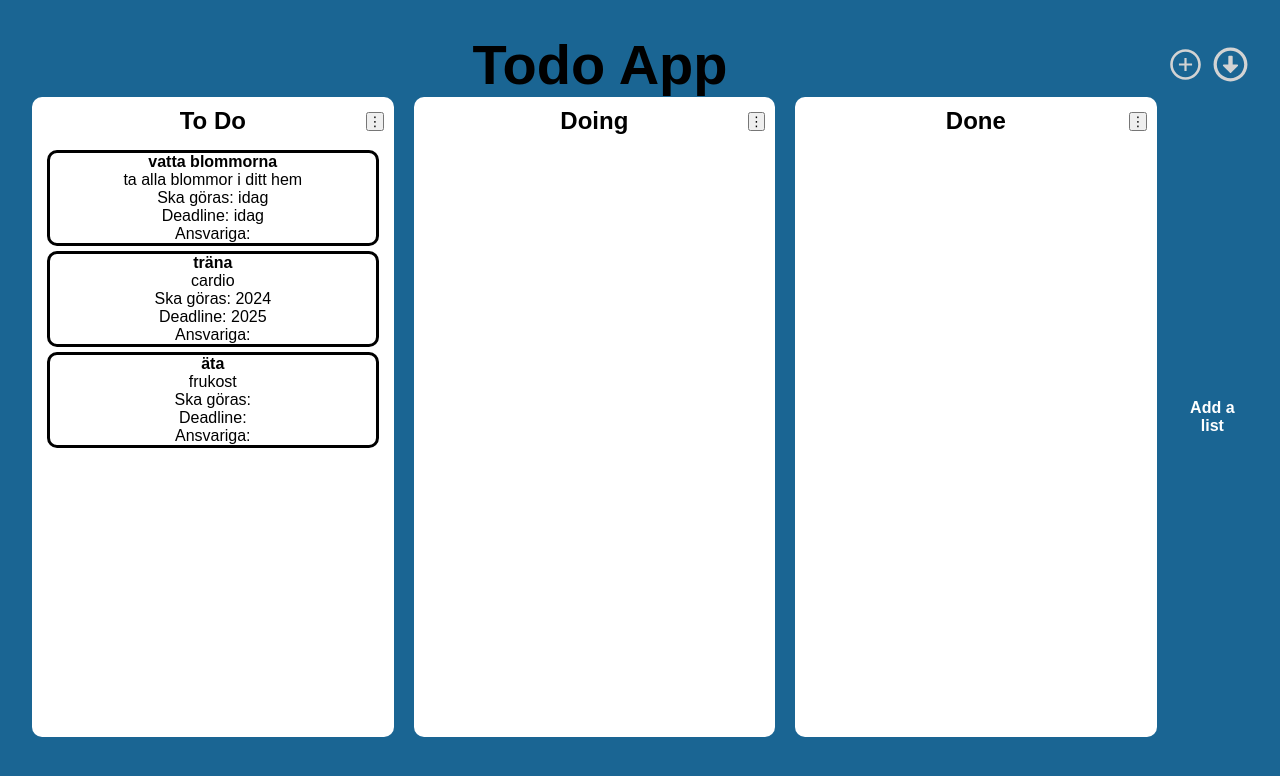
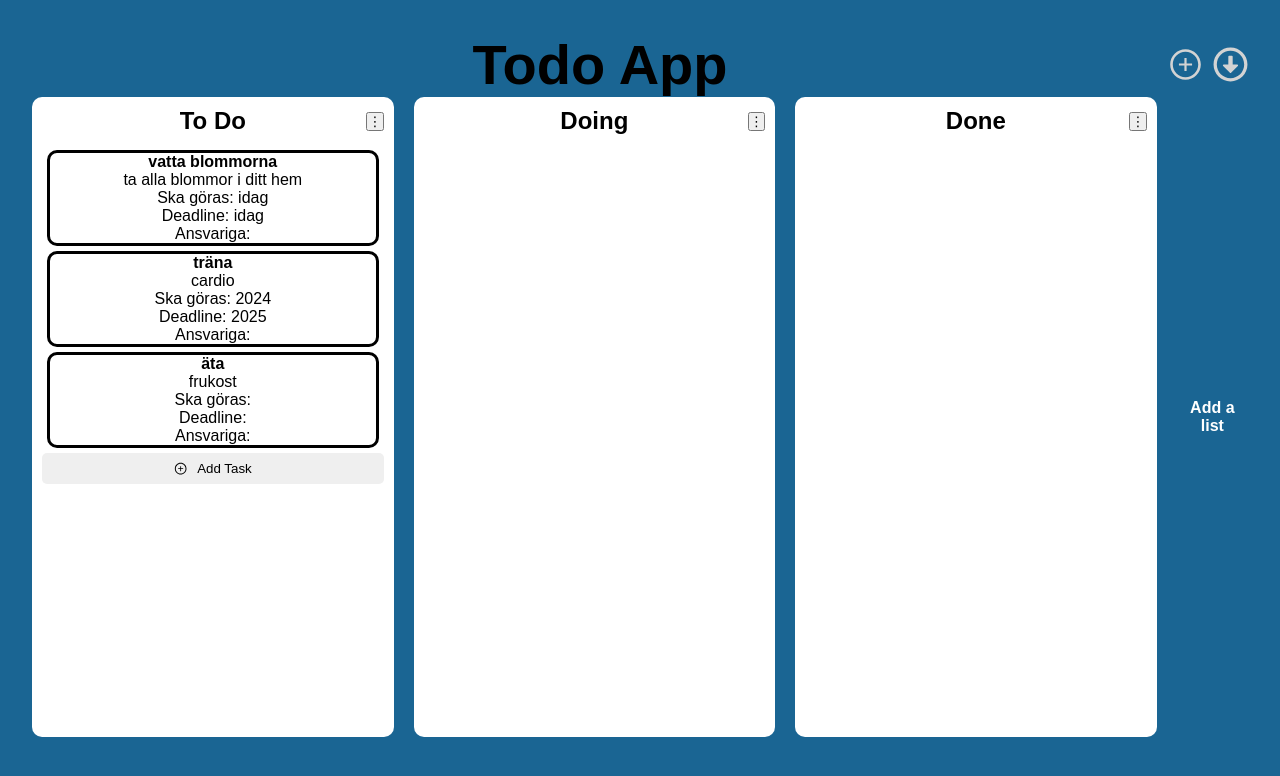
Before and after one commit to OscarDonald/Todo-App-Grupprojekt, a React (Vite) app: page / in a window 1280 px wide. Shown: the top 776 px of the page. Built offline with nearby package versions, Linux system fonts and the light colour scheme.

Commit message:
added CreatTask moved to Columns

```diff
--- a/src/components/Columns/Columns.jsx
+++ b/src/components/Columns/Columns.jsx
@@ -1,6 +1,7 @@
+import CreateTask from '../createTask/CreateTask';
+import './Columns.css';
 import React, { useState } from 'react';
 import { useSelector } from 'react-redux'; // Assuming you're using Redux for state management
-import './Columns.css';
 
 const Columns = () => {
     const [columns, setColumns] = useState([
@@ -81,19 +82,20 @@ const Columns = () => {
                         </div>
                     </div>
                     <div className='tasks-list'>
-                  {column.title === 'To Do' && tasks.map(task => (
-                    <div key={task.id}
-                    className='task-card'>
-                              {console.log(task.responible)}
+                        {column.title === 'To Do' && tasks.map(task => (
+                            <div key={task.id}
+                                className='task-card'>
+                                {console.log(task.responible)}
                                 <h4>{task.title}</h4>
                                 <p>{task.description}</p>
                                 <p>Ska göras: {task.doDate}</p>
                                 <p>Deadline: {task.deadline}</p>
-                            <p>Ansvariga: {task.responible.map(user => user.name + ' ')}</p>
+                                <p>Ansvariga: {task.responible.map(user => user.name + ' ')}</p>
 
                             </div>
                         ))}
                     </div>
+                    {column.id === 1 && <CreateTask /> }
                 </div>
             ))}
             <button className='add-column-button' onClick={() => setColumns([...columns, { id: Date.now(), title: 'New List' }])}>
```
